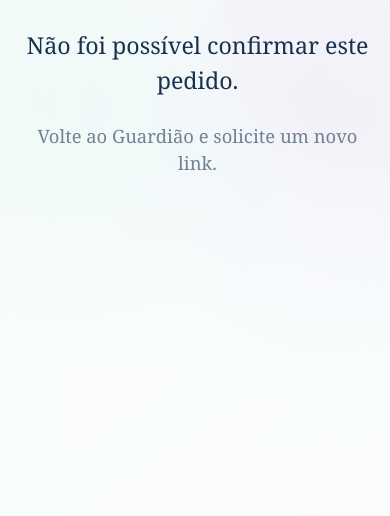
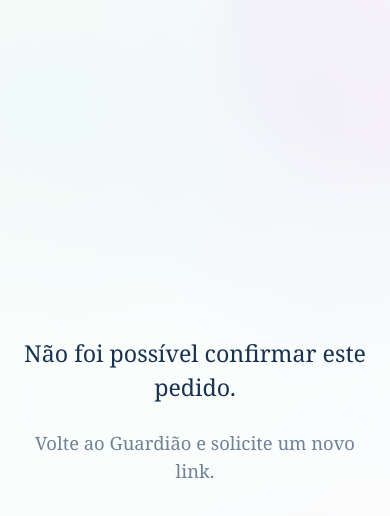
Before and after one commit to cassijobs/guardiao, a plain HTML site: page redefinir-senha.html in a window 390 px wide. Drawn offline with nearby package versions, Linux system fonts and the light colour scheme.

Commit message:
update tema

```diff
--- a/tema-guardiao.css
+++ b/tema-guardiao.css
@@ -15,6 +15,8 @@
 /* Sobrescreve o fundo preto definido no style.css original. */
 html,
 body {
+    max-width: 100%;
+    overflow-x: hidden !important;
     width: 100%;
     height: 100%;
     overflow: hidden;
@@ -242,15 +244,20 @@ body::after {
 
 #app {
     width: 100%;
+    max-width: 100%;
+    min-width: 0;
     padding: clamp(10px, 2.5vw, 28px);
 }
 
 #guardiao {
+    box-sizing: border-box;
+    min-width: 0;
     width: min(100%, 760px);
     max-height: calc(100vh - clamp(20px, 5vw, 56px));
     margin: 0 auto;
     padding: clamp(28px, 6vw, 54px);
     overflow-y: auto;
+    overflow-x: hidden;
     color: var(--g7-texto) !important;
     background: var(--g7-superficie) !important;
     border: 1px solid rgba(255, 255, 255, .92);
@@ -259,6 +266,34 @@ body::after {
     backdrop-filter: blur(20px);
     scrollbar-width: thin;
     scrollbar-color: rgba(96, 116, 138, .25) transparent;
+}
+
+.tela-espera,
+.entrada-artefato,
+.form-chave-artefato,
+.leitura-guardiao,
+.reflexao-guardiao,
+.minhas-reflexoes,
+.acesso-guardiao {
+    width: 100% !important;
+    max-width: 100% !important;
+    min-width: 0 !important;
+    box-sizing: border-box;
+}
+
+.fala-guardiao,
+.fala-secundaria,
+.orientacao-chave,
+.texto-leitura {
+    max-width: 100%;
+    overflow-wrap: anywhere;
+}
+
+.form-chave-artefato input,
+.form-chave-artefato .botao,
+.acesso-guardiao input,
+.acesso-guardiao button {
+    max-width: 100% !important;
 }
 
 #guardiao,
@@ -407,11 +442,26 @@ textarea::placeholder {
         width: 100%;
         max-height: 100vh;
         min-height: 100vh;
+        min-height: 100dvh;
         padding: max(28px, env(safe-area-inset-top)) 22px max(28px, env(safe-area-inset-bottom));
         border: 0;
         border-radius: 0;
         background: rgba(255, 255, 255, .68) !important;
         box-shadow: none;
+        display: flex;
+        flex-direction: column;
+        align-items: center;
+        justify-content: center;
+    }
+
+    #guardiao > * {
+        width: 100%;
+        flex: 0 0 auto;
+    }
+
+    /* Listas extensas começam no topo e continuam roláveis. */
+    #guardiao:has(.minhas-reflexoes) {
+        justify-content: flex-start;
     }
 
     body::before {
@@ -431,6 +481,15 @@ textarea::placeholder {
     .minhas-reflexoes { max-height: none; padding-inline: 0; }
 }
 
+@media (max-width: 700px) and (max-height: 680px) {
+    /* Em aparelhos baixos, formulários maiores não podem ficar cortados. */
+    #guardiao:has(.acesso-guardiao),
+    #guardiao:has(.reflexao-guardiao),
+    #guardiao:has(.abertura-jornada) {
+        justify-content: flex-start;
+    }
+}
+
 @media (prefers-reduced-motion: reduce) {
     *, *::before, *::after {
         transition-duration: .01ms !important;
```
